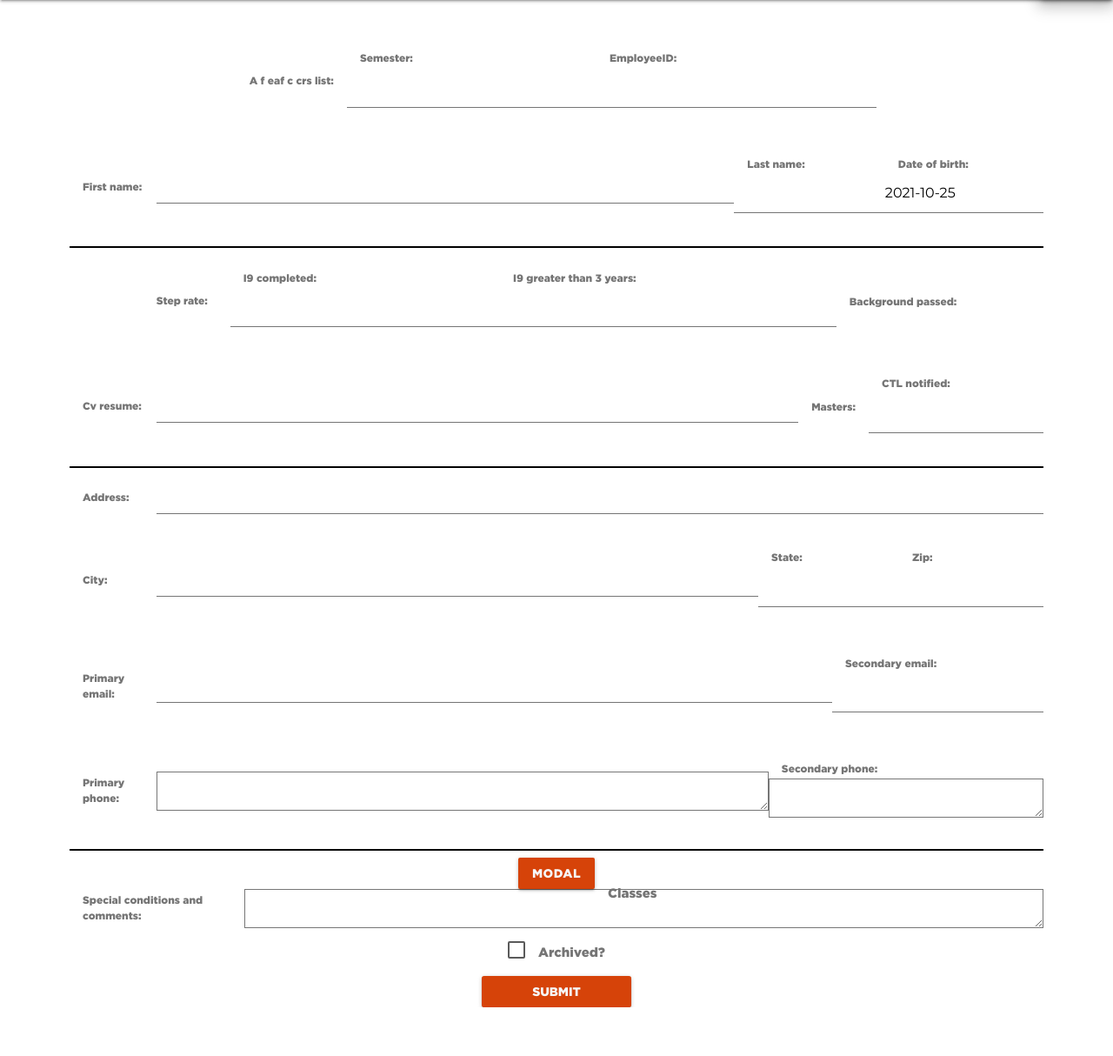
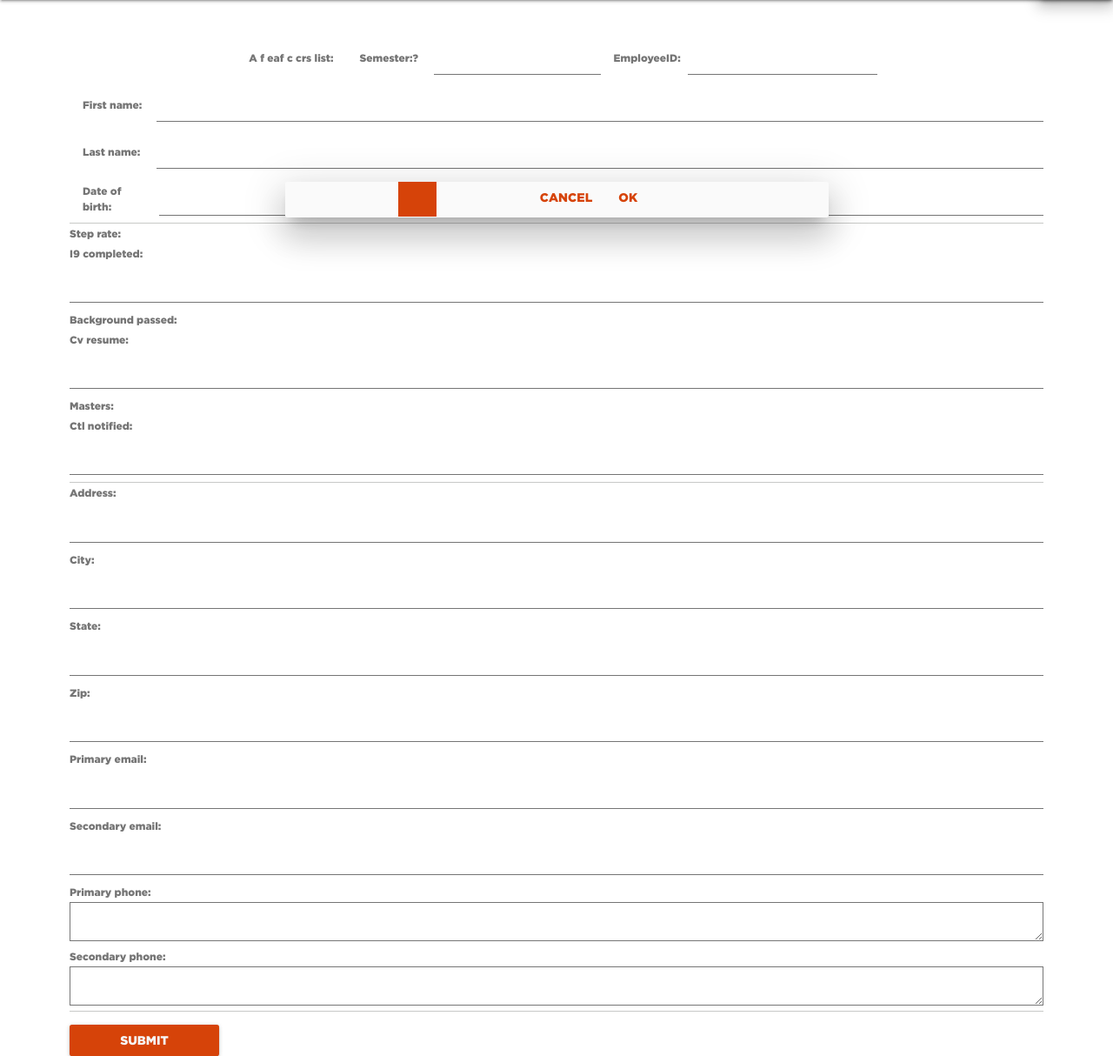
Before and after one commit to cs481-ekh/f21-famada, a Django app: page /add/ in a window 1280 px wide. Shown: the part 64-1278 px from the top of the page at 87% size. Before the commit the page ends 1222 px from the top, so only its background shows below. Run offline with Django 3.2, Linux system fonts and the light colour scheme; a user stored in the database is signed in; tables that the repository leaves empty hold one stand-in row (values such as "Sample post"); some libraries are stand-ins or nearby versions.

Commit message:
getting there...

```diff
--- a/AdjunctFacultyManagement/static/scss/components/_custom.scss
+++ b/AdjunctFacultyManagement/static/scss/components/_custom.scss
@@ -122,8 +122,8 @@ main {
 .add-row div {
   display: flex;
   flex-direction: row;
-  align-items: center;
-  justify-content: center;
+  align-items:center;
+  justify-content:center;
   label {
     padding: 0 15px;
     min-width: 100px;
--- a/CRUD/forms.py
+++ b/CRUD/forms.py
@@ -4,11 +4,14 @@ from .models import Classes
 
 
 class AdjunctForm(forms.ModelForm):
+    date_of_birth = forms.CharField(widget=forms.TextInput(attrs={'class': 'datepicker'}))
+    I9_completed = forms.CharField(widget=forms.TextInput(attrs={'class': 'datepicker'}))
+    CTL_notified = forms.CharField(widget=forms.TextInput(attrs={'class': 'datepicker'}))
     class Meta:
         model = AdjunctFacultyMember
         fields = (
             'a_f_eaf_c_crs_list', 'semester', 'employeeID', 'first_name', 'last_name', 'date_of_birth', 'step_rate',
-            'I9_completed', 'I9_greater_than_3_years', 'background_passed', 'cv_resume',
+            'I9_completed', 'background_passed', 'cv_resume',
             'masters', 'CTL_notified', 'address', 'city', 'state', 'zip',
             'primary_email', 'secondary_email', 'primary_phone', 'secondary_phone',
             'special_conditions_and_comments', 'archived'
--- a/templates/CRUD/add_rows.html
+++ b/templates/CRUD/add_rows.html
@@ -1,37 +1,62 @@
-{% extends "menu.html" %}
-{% block main %}
+{% extends "menu.html" %} {% block main %}
 <div>
-    <form method="post" action="{% url 'add_rows' %}" enctype="multipart/form-data" class="add-row">
+  <form
+    method="post"
+    action="{% url 'add_rows' %}"
+    enctype="multipart/form-data"
+    class="add-row"
+  >
     {% csrf_token %}
-        {% for field in form %}
-          <p>
-                <!-- if statements to start a div in a row-->
-                {% if field.html_name == "a_f_eaf_c_crs_list" %}
-                  <div id = "afeaf_sem_empl_row" >
-                {% elif field.html_name == "first_name" %}
-                    <div id = "first_last_dob_row">
-                {% elif field.html_name == "step_rate" %}
-                      <hr style="height:2px;border:none;color:#333;background-color:rgb(0, 0, 0);">
-                      <div id = "step_I9_background_row">
-                {% elif field.html_name == "cv_resume" %}
-                      <div id = "cv_masters_CTLI_row">
-                {% elif field.html_name == "address" %}
-                      <hr style="height:2px;border:none;color:#333;background-color:rgb(0, 0, 0);">
-                      <div id = "address_row">
-                {% elif field.html_name == "city" %}
-                      <div id = "city_state_zip_row">
-                {% elif field.html_name == "primary_email" %}
-                      <div id = "pemail_semail_row">
-                {% elif field.html_name == "primary_phone" %}
-                      <div id = "pphone_sphone_row">
-                {% elif field.html_name == "special_conditions_and_comments" %}
-                      <hr style="height:2px;border:none;color:#333;background-color:rgb(0, 0, 0);">
-                      <div id = "classes_row">
-                        <!--I'm the modal trigger button!! -->
-                        <a class="waves-effect waves-light btn modal-trigger" href="#modal1">Modal</a>
-
+    <div id="afeaf_sem_empl_row">
+      <div>
+        {{ form.a_f_eaf_c_crs_list.label_tag }}{{form.a_f_eaf_c_crs_list}}
+      </div>
+      <div>
+        <label for="id_semester" class=""
+          >{{ form.semester.label }}:<span>?</span></label
+        >{{form.semester}}
+      </div>
+      <div>{{ form.employeeID.label_tag}}{{form.employeeID}}</div>
+    </div>
+    <!-- <div id="first_last_dob_row"> -->
+      <div>{{ form.first_name.label_tag }}{{form.first_name}}</div>
+      <div>{{ form.last_name.label_tag }}{{form.last_name}}</div>
+      <div>{{ form.date_of_birth.label_tag}}{{form.date_of_birth}}</div>
+    </div>
+    <div class="divider"></div>
+    <div id="step_I9_background_row">
+      <div>{{ form.step_rate.label_tag }}{{form.step_rate}}</div>
+      <div>{{ form.I9_completed.label_tag }}{{form.I9_completed}}</div>
+      <div>
+        {{ form.background_passed.label_tag }}{{form.background_passed}}
+      </div>
+    </div>
+    <div id="cv_masters_CTLI_row">
+      <div>{{ form.cv_resume.label_tag }}{{form.cv_resume}}</div>
+      <div>{{ form.masters.label_tag }}{{form.masters}}</div>
+      <div>{{ form.CTL_notified.label_tag }}{{form.CTL_notified}}</div>
+    </div>
+    <div class="divider"></div>
+    <div id="address_row">
+      <div>{{ form.address.label_tag }}{{form.address}}</div>
+    </div>
+    <div id="city_state_zip_row">
+      <div>{{ form.city.label_tag }}{{form.city}}</div>
+      <div>{{ form.state.label_tag }}{{form.state}}</div>
+      <div>{{ form.zip.label_tag }}{{form.zip}}</div>
+    </div>
+    <div id="pemail_semail_row">
+      <div>{{ form.primary_email.label_tag }}{{form.primary_email}}</div>
+      <div>{{ form.secondary_email.label_tag }}{{form.secondary_email}}</div>
+    </div>
+    <div id="pphone_sphone_row">
+      <div>{{ form.primary_phone.label_tag }}{{form.primary_phone}}</div>
+      <div>{{ form.secondary_phone.label_tag }}{{form.secondary_phone}}</div>
+    </div>
+    <div class="divider"></div>
+    <div id="classes_row">
       <div class="input-field" id="search-view-columns">
-                            <select multiple name="option2" id="option2">
+        <select multiple name="option2" id="option2" class="addClass">
           <option value="" disabled selected>Choose your option</option>
           {% for value in uniqClasses %}
           <option>{{value}}</option>
@@ -41,182 +66,138 @@
       </div>
     </div>
 
-                      <div id = "comments_row">
-                {% elif field.html_name == "archived" %}
-                      <div id = "archived_row">
-
-                {% endif %}
-
-                <!-- creates the field name and the interactable field-->
-                <!-- {% if field.html_name != "archived" %} -->
-                  {{ field.label_tag }}
-                <!-- {% endif %} -->
-                {{ field }}
-
-                <!-- Shows help text if a field has help text. -->
-                {% if field.help_text %}
-                    {% comment %} <p class="help_text"> {{ field.help_text }} </p> {% endcomment %}
-                {% endif %}
-
-                {% for error in field.errors %}
-                    <p class="help_text" style="color:red;"> {{ error }} </p>
-                {% endfor %}
-
-                <!-- Non specific errors -->
-                {% if form.non_field_errors %}
-                    <p class="help_text" style="color:red;"> {{ form.non_field_errors }} </p>
-                {% endif %}
-
-                <!-- if statements to end a div in a row-->
-                <!-- unforunately django does not allow multiple line statements in if condition, so the if statements have to be seperate-->
-                {% if field.html_name == "employeeID" %}
-                    </div>
-                {% endif %}
-
-                {% if field.html_name == "date_of_birth" %}
-                    </div>
-                {% endif %}
-
-                {% if field.html_name == "background_passed" %}
-                    </div>
-                {% endif %}
-
-                {% if field.html_name == "CTL_notified" %}
-                    </div>
-                {% endif %}
-
-                {% if field.html_name == "address" %}
-                    </div>
-                {% endif %}
-
-                {% if field.html_name == "zip" %}
-                    </div>
-                {% endif %}
-
-                {% if field.html_name == "secondary_email" %}
-                    </div>
-                {% endif %}
-
-                {% if field.html_name == "secondary_phone" %}
-                    </div>
-                {% endif %}
-
-                {% if field.html_name == "special_conditions_and_comments" %}
-                    </div>
-                {% endif %}
-
-                {% if field.html_name == "archived" %}
-                    <label>
-                      <input type="checkbox" name="archive" class="filled-in" />
-                      <span>Archived?</span>
-                    </label>
-                  </div>
-                {% endif %}
-            </p>
-        {% endfor %}
 
 
     <div>
-            <input type="submit" value="Submit" class="btn waves-effect waves-light" onclick="clearForms();">
+      <input
+        type="submit"
+        value="Submit"
+        class="btn waves-effect waves-light"
+        onclick="clearForms();"
+      />
     </div>
   </form>
-
 </div>
-
 
 <!-- Modal Structure -->
 <div id="modal1" class="modal">
   <div class="modal-content">
     <label for="class_name">Class Name</label>
-        <input placeholder="Placeholder" id="class_name" type="text" class="validate" ref="class_ref">
+    <input
+      placeholder="Placeholder"
+      id="class_name"
+      type="text"
+      class="validate"
+      ref="class_ref"
+    />
   </div>
   <div class="modal-footer">
-      <a href="#!" class="modal-close waves-effect waves-green btn-flat" onclick="saveFunction();" value="save" id="save">Add Class</a>
+    <a
+      href="#!"
+      class="modal-close waves-effect waves-green btn-flat"
+      onclick="saveFunction();"
+      value="save"
+      id="save"
+      >Add Class</a
+    >
   </div>
 </div>
 
 <script>
-
-window.onload = function() {
-
+  window.onload = function () {
+    var elems = document.querySelectorAll('.datepicker');
+    options = {continer: $('main')};
+    var instances = M.Datepicker.init(elems, options);
+    // add modal button to the dropdown
+    $('select.addClass').siblings('ul').prepend('<li id=sm_select_all class="modal-trigger" href="#modal1"><span>Add new class...</span></li>');
     //prevents defaults
-    if (sessionStorage.getItem('first_name') == "undefined"){
+    if (sessionStorage.getItem("first_name") == "undefined") {
       return;
     }
 
     // If values are not blank, restore them to the fields
-    var a_f_eaf_c_crs_list = sessionStorage.getItem('a_f_eaf_c_crs_list');
-    if (a_f_eaf_c_crs_list !== null) $('#id_a_f_eaf_c_crs_list').val(a_f_eaf_c_crs_list);
+    var a_f_eaf_c_crs_list = sessionStorage.getItem("a_f_eaf_c_crs_list");
+    if (a_f_eaf_c_crs_list !== null)
+      $("#id_a_f_eaf_c_crs_list").val(a_f_eaf_c_crs_list);
 
-    var semester = sessionStorage.getItem('semester');
-    if (semester !== null) $('#id_semester').val(semester);
+    var semester = sessionStorage.getItem("semester");
+    if (semester !== null) $("#id_semester").val(semester);
 
-    var first_name = sessionStorage.getItem('first_name');
-    if (first_name !== null) $('#id_first_name').val(first_name);
+    var first_name = sessionStorage.getItem("first_name");
+    if (first_name !== null) $("#id_first_name").val(first_name);
 
-    var last_name = sessionStorage.getItem('last_name');
-    if (last_name !== null) $('#id_last_name').val(last_name);
+    var last_name = sessionStorage.getItem("last_name");
+    if (last_name !== null) $("#id_last_name").val(last_name);
 
-    var date_of_birth = sessionStorage.getItem('date_of_birth');
-    if (date_of_birth !== null) $('#id_date_of_birth').val(date_of_birth);
+    var date_of_birth = sessionStorage.getItem("date_of_birth");
+    if (date_of_birth !== null) $("#id_date_of_birth").val(date_of_birth);
 
-    var employee_id = sessionStorage.getItem('employee_id');
-    if (employee_id !== null) $('#id_employeeID').val(employee_id);
+    var employee_id = sessionStorage.getItem("employee_id");
+    if (employee_id !== null) $("#id_employeeID").val(employee_id);
 
-    var step_rate = sessionStorage.getItem('step_rate');
-    if (step_rate !== null) $('#id_step-rate').val(step_rate);
+    var step_rate = sessionStorage.getItem("step_rate");
+    if (step_rate !== null) $("#id_step-rate").val(step_rate);
 
-    var i9_completed = sessionStorage.getItem('i9_completed');
-    if (i9_completed !== null) $('#id_I9_completed').val(i9_completed);
+    var i9_completed = sessionStorage.getItem("i9_completed");
+    if (i9_completed !== null) $("#id_I9_completed").val(i9_completed);
 
-    var i9_greater_than_3_years = sessionStorage.getItem('i9_greater_than_3_years');
-    if (i9_greater_than_3_years !== null) $('#id_I9_greater_than_3_years').val(i9_greater_than_3_years);
+    var i9_greater_than_3_years = sessionStorage.getItem(
+      "i9_greater_than_3_years"
+    );
+    if (i9_greater_than_3_years !== null)
+      $("#id_I9_greater_than_3_years").val(i9_greater_than_3_years);
 
-    var background_passed = sessionStorage.getItem('background_passed');
-    if (background_passed !== null) $('#id_background_passed').val(background_passed);
+    var background_passed = sessionStorage.getItem("background_passed");
+    if (background_passed !== null)
+      $("#id_background_passed").val(background_passed);
 
-    var cv_resume = sessionStorage.getItem('cv_resume');
-    if (cv_resume !== null) $('#id_cv_resume').val(cv_resume);
+    var cv_resume = sessionStorage.getItem("cv_resume");
+    if (cv_resume !== null) $("#id_cv_resume").val(cv_resume);
 
-    var ctl_notified = sessionStorage.getItem('ctl_notified');
-    if (ctl_notified !== null) $('#id_CTL_notified').val(ctl_notified);
+    var ctl_notified = sessionStorage.getItem("ctl_notified");
+    if (ctl_notified !== null) $("#id_CTL_notified").val(ctl_notified);
 
-    var masters = sessionStorage.getItem('masters');
-    if (masters !== null) $('#id_masters').val(masters);
+    var masters = sessionStorage.getItem("masters");
+    if (masters !== null) $("#id_masters").val(masters);
 
-    var address = sessionStorage.getItem('address');
-    if (address !== null) $('#id_address').val(address);
+    var address = sessionStorage.getItem("address");
+    if (address !== null) $("#id_address").val(address);
 
-    var city = sessionStorage.getItem('city');
-    if (city !== null) $('#id_city').val(city);
+    var city = sessionStorage.getItem("city");
+    if (city !== null) $("#id_city").val(city);
 
-    var state = sessionStorage.getItem('state');
-    if (state !== null) $('#id_state').val(state);
+    var state = sessionStorage.getItem("state");
+    if (state !== null) $("#id_state").val(state);
 
-    var zip = sessionStorage.getItem('zip');
-    if (zip !== null) $('#id_zip').val(zip);
+    var zip = sessionStorage.getItem("zip");
+    if (zip !== null) $("#id_zip").val(zip);
 
-    var primary_email = sessionStorage.getItem('primary_email');
-    if (primary_email !== null) $('#id_primary_email').val(primary_email);
+    var primary_email = sessionStorage.getItem("primary_email");
+    if (primary_email !== null) $("#id_primary_email").val(primary_email);
 
-    var secondary_email = sessionStorage.getItem('secondary_email');
-    if (secondary_email !== null) $('#id_secondary_email').val(secondary_email);
+    var secondary_email = sessionStorage.getItem("secondary_email");
+    if (secondary_email !== null) $("#id_secondary_email").val(secondary_email);
 
-    var primary_phone = sessionStorage.getItem('primary_phone');
-    if (primary_phone !== null) $('#id_primary_phone_0').val(primary_phone);
+    var primary_phone = sessionStorage.getItem("primary_phone");
+    if (primary_phone !== null) $("#id_primary_phone_0").val(primary_phone);
 
-    var secondary_phone = sessionStorage.getItem('secondary_phone');
-    if (secondary_phone !== null) $('#id_secondary_phone_0').val(secondary_phone);
+    var secondary_phone = sessionStorage.getItem("secondary_phone");
+    if (secondary_phone !== null)
+      $("#id_secondary_phone_0").val(secondary_phone);
 
-    var comments = sessionStorage.getItem('comments');
-    if (comments !== null) $('#id_special_conditions_and_comments').val(comments);
+    var comments = sessionStorage.getItem("comments");
+    if (comments !== null)
+      $("#id_special_conditions_and_comments").val(comments);
 
-    select = document.getElementById('option2');
+    select = document.getElementById("option2");
     var unique_array = [];
 
     //adds all classes to classes dropdown
-    for (var i = 0; i < localStorage.length; i++){
-      if (localStorage.getItem(localStorage.key(i)).includes("Choose your option")) continue;
+    for (var i = 0; i < localStorage.length; i++) {
+      if (
+        localStorage.getItem(localStorage.key(i)).includes("Choose your option")
+      )
+        continue;
       if (localStorage.getItem(localStorage.key(i)) === "") continue;
       // var option = document.createElement("option");
       // option.innerHTML = localStorage.getItem(localStorage.key(i));
@@ -228,22 +209,18 @@ window.onload = function() {
     console.log(unique.sort());
 
     //clears the list
-    for (var i = select.options.length; i >= 0; i--){
+    for (var i = select.options.length; i >= 0; i--) {
       // if (localStorage.getItem(localStorage.key(i)).includes("Choose your option"))
       select.remove(i);
     }
     // localStorage.clear();
     arrayindex = 0;
-    unique.forEach(addToSelect)
-
-
-
-
-}
+    unique.forEach(addToSelect);
+  };
   function onlyUnique(value, index, self) {
     return self.indexOf(value) === index;
   }
-function addToSelect(element){
+  function addToSelect(element) {
     if (arrayindex == 0) {
       var option = document.createElement("option");
       option.innerHTML = "Choose Your Option";
@@ -261,48 +238,58 @@ function addToSelect(element){
   }
   function saveFunction() {
     //takes value in the class modal and saves it to list
-    var value = document.getElementById('class_name').value;
+    var value = document.getElementById("class_name").value;
     // var select = document.getElementById('option2');
     var option = document.createElement("option");
     option.innerHTML = value;
     select.append(option);
 
-    var options = document.querySelectorAll('option2');
+    var options = document.querySelectorAll("option2");
 
     //store values for all entries in the form
-    sessionStorage.setItem("a_f_eaf_c_crs_list", $('#id_a_f_eaf_c_crs_list').val());
-    sessionStorage.setItem("semester", $('#id_semester').val());
-    sessionStorage.setItem("first_name", $('#id_first_name').val());
-    sessionStorage.setItem("last_name", $('#id_last_name').val());
-    sessionStorage.setItem("date_of_birth", $('#id_date_of_birth').val());
-    sessionStorage.setItem("employee_id", $('#id_employeeID').val());
-    sessionStorage.setItem("step_rate", $('#id_step_rate').val());
-    sessionStorage.setItem("i9_completed", $('#id_I9_completed').val());
-    sessionStorage.setItem("i9_greater_than_3_years", $('#id_I9_greater_than_3_years').val());
-    sessionStorage.setItem("background_passed", $('#id_background_passed').val());
-    sessionStorage.setItem("cv_resume", $('#id_cv_resume').val());
-    sessionStorage.setItem("masters", $('#id_masters').val());
-    sessionStorage.setItem("ctl_notified", $('#id_CTL_notified').val());
-    sessionStorage.setItem("address", $('#id_address').val());
-    sessionStorage.setItem("city", $('#id_city').val());
-    sessionStorage.setItem("state", $('#id_state').val());
-    sessionStorage.setItem("zip", $('#id_zip').val());
-    sessionStorage.setItem("primary_email", $('#id_primary_email').val());
-    sessionStorage.setItem("secondary_email", $('#id_secondary_email').val());
-    sessionStorage.setItem("primary_phone", $('#id_primary_phone_0').val());
-    sessionStorage.setItem("secondary_phone", $('#id_secondary_phone_0').val());
-    sessionStorage.setItem("comments", $('#id_special_conditions_and_comments').val());
+    sessionStorage.setItem(
+      "a_f_eaf_c_crs_list",
+      $("#id_a_f_eaf_c_crs_list").val()
+    );
+    sessionStorage.setItem("semester", $("#id_semester").val());
+    sessionStorage.setItem("first_name", $("#id_first_name").val());
+    sessionStorage.setItem("last_name", $("#id_last_name").val());
+    sessionStorage.setItem("date_of_birth", $("#id_date_of_birth").val());
+    sessionStorage.setItem("employee_id", $("#id_employeeID").val());
+    sessionStorage.setItem("step_rate", $("#id_step_rate").val());
+    sessionStorage.setItem("i9_completed", $("#id_I9_completed").val());
+    sessionStorage.setItem(
+      "i9_greater_than_3_years",
+      $("#id_I9_greater_than_3_years").val()
+    );
+    sessionStorage.setItem(
+      "background_passed",
+      $("#id_background_passed").val()
+    );
+    sessionStorage.setItem("cv_resume", $("#id_cv_resume").val());
+    sessionStorage.setItem("masters", $("#id_masters").val());
+    sessionStorage.setItem("ctl_notified", $("#id_CTL_notified").val());
+    sessionStorage.setItem("address", $("#id_address").val());
+    sessionStorage.setItem("city", $("#id_city").val());
+    sessionStorage.setItem("state", $("#id_state").val());
+    sessionStorage.setItem("zip", $("#id_zip").val());
+    sessionStorage.setItem("primary_email", $("#id_primary_email").val());
+    sessionStorage.setItem("secondary_email", $("#id_secondary_email").val());
+    sessionStorage.setItem("primary_phone", $("#id_primary_phone_0").val());
+    sessionStorage.setItem("secondary_phone", $("#id_secondary_phone_0").val());
+    sessionStorage.setItem(
+      "comments",
+      $("#id_special_conditions_and_comments").val()
+    );
     //saves all options of the dropdown
-    for (var i = 0; i <select.options.length; ++i){
+    for (var i = 0; i < select.options.length; ++i) {
       localStorage.setItem("value" + i, select.options[i].innerHTML);
     }
 
-
     window.location.reload();
-
   }
 
-function clearForms(){
+  function clearForms() {
     sessionStorage.clear();
   }
 </script>
```
Lines whose indentation alone changed are shown as unchanged.
